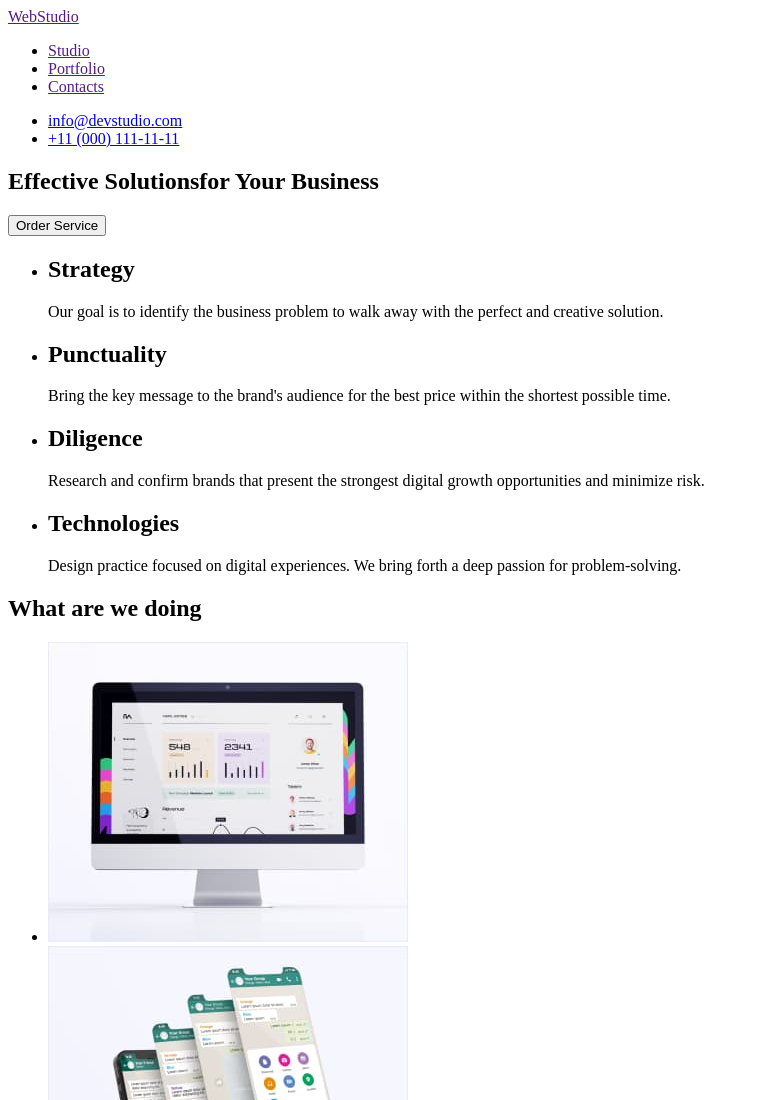
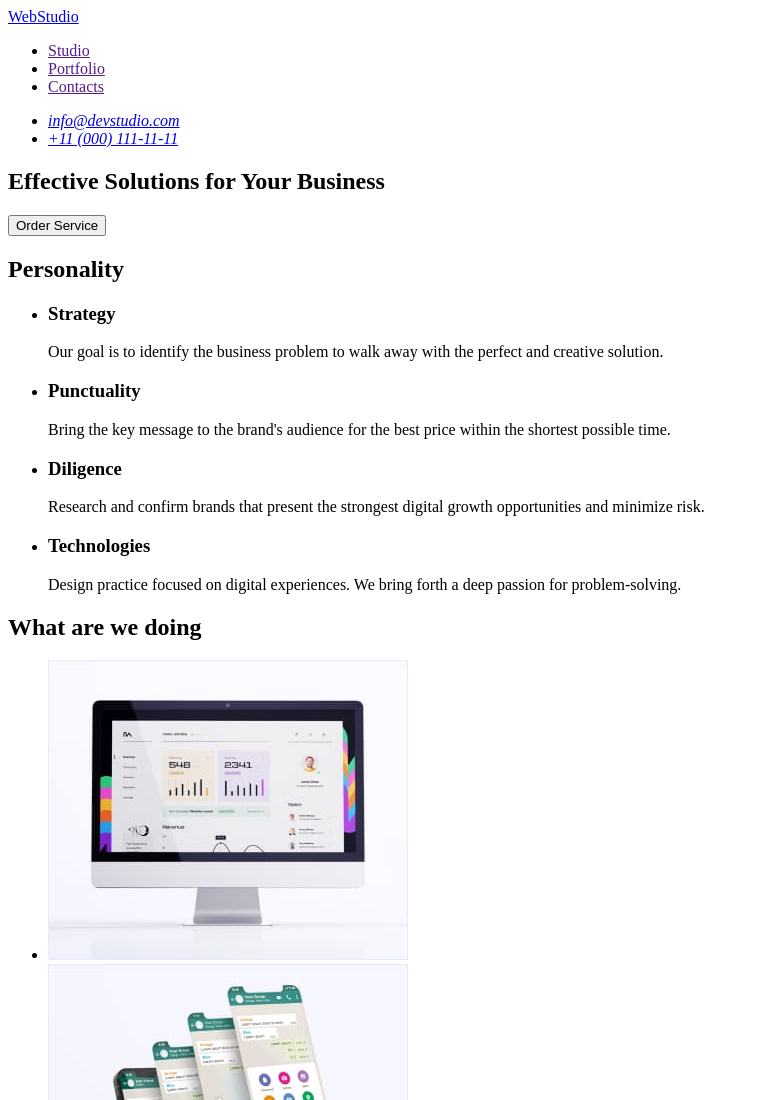
Before and after one commit to ilnickii/goit-markup-hw-01, a plain HTML site: page index.html in a window 1280 px wide. Shown: the top 1100 px of the page, without its empty margins (0-759 px from the left). Drawn offline with Linux system fonts and the light colour scheme; files whose address does not match are found by name.

Commit message:
homework-correction
зроблені виправлення після перевірки

```diff
--- a/index.html
+++ b/index.html
@@ -9,7 +9,7 @@
   <body>
     <header>
       <nav>
-        <a href="">WebStudio</a>
+        <a href="./index.html">WebStudio</a>
         <ul>
           <li>
             <a href="">Studio</a>
@@ -22,6 +22,7 @@
           </li>
         </ul>
       </nav>
+      <address>
         <ul>
           <li>
             <a href="mailto:info@devstudio.com">info@devstudio.com</a>
@@ -30,37 +31,39 @@
             <a href="tel:+110001111111">+11 (000) 111-11-11</a>
           </li>
         </ul>
+      </address>
     </header>
     <main>
       <section>
-        <h1>Effective Solutionsfor Your Business</h1>
+        <h1>Effective Solutions for Your Business</h1>
         <button type="button">Order Service</button>
       </section>
       <section>
+        <h2>Personality</h2>
         <ul>
           <li>
-            <h2>Strategy</h2>
+            <h3>Strategy</h3>
             <p>
               Our goal is to identify the business problem to walk away with the
               perfect and creative solution.
             </p>
           </li>
           <li>
-            <h2>Punctuality</h2>
+            <h3>Punctuality</h3>
             <p>
               Bring the key message to the brand's audience for the best price
               within the shortest possible time.
             </p>
           </li>
           <li>
-            <h2>Diligence</h2>
+            <h3>Diligence</h3>
             <p>
               Research and confirm brands that present the strongest digital
               growth opportunities and minimize risk.
             </p>
           </li>
           <li>
-            <h2>Technologies</h2>
+            <h3>Technologies</h3>
             <p>
               Design practice focused on digital experiences. We bring forth a
               deep passion for problem-solving.
@@ -144,7 +147,7 @@
       </section>
     </main>
     <footer>
-      <a href="">WebStudio</a>
+      <a href="./index.html">WebStudio</a>
       <p>
         Increase the flow of customers and sales for your business with digital
         marketing & growth solutions.
```
Lines whose indentation alone changed are shown as unchanged.
